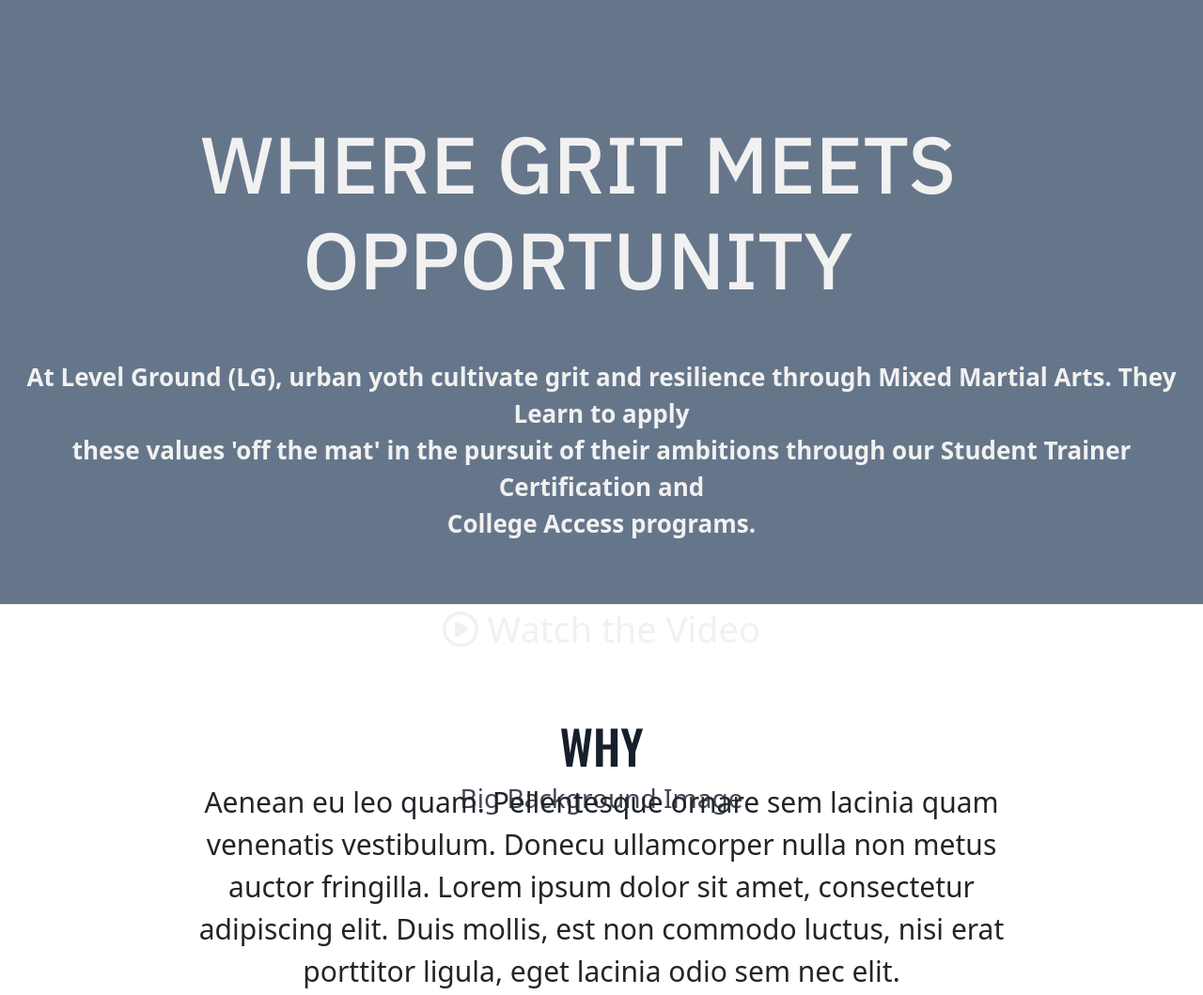
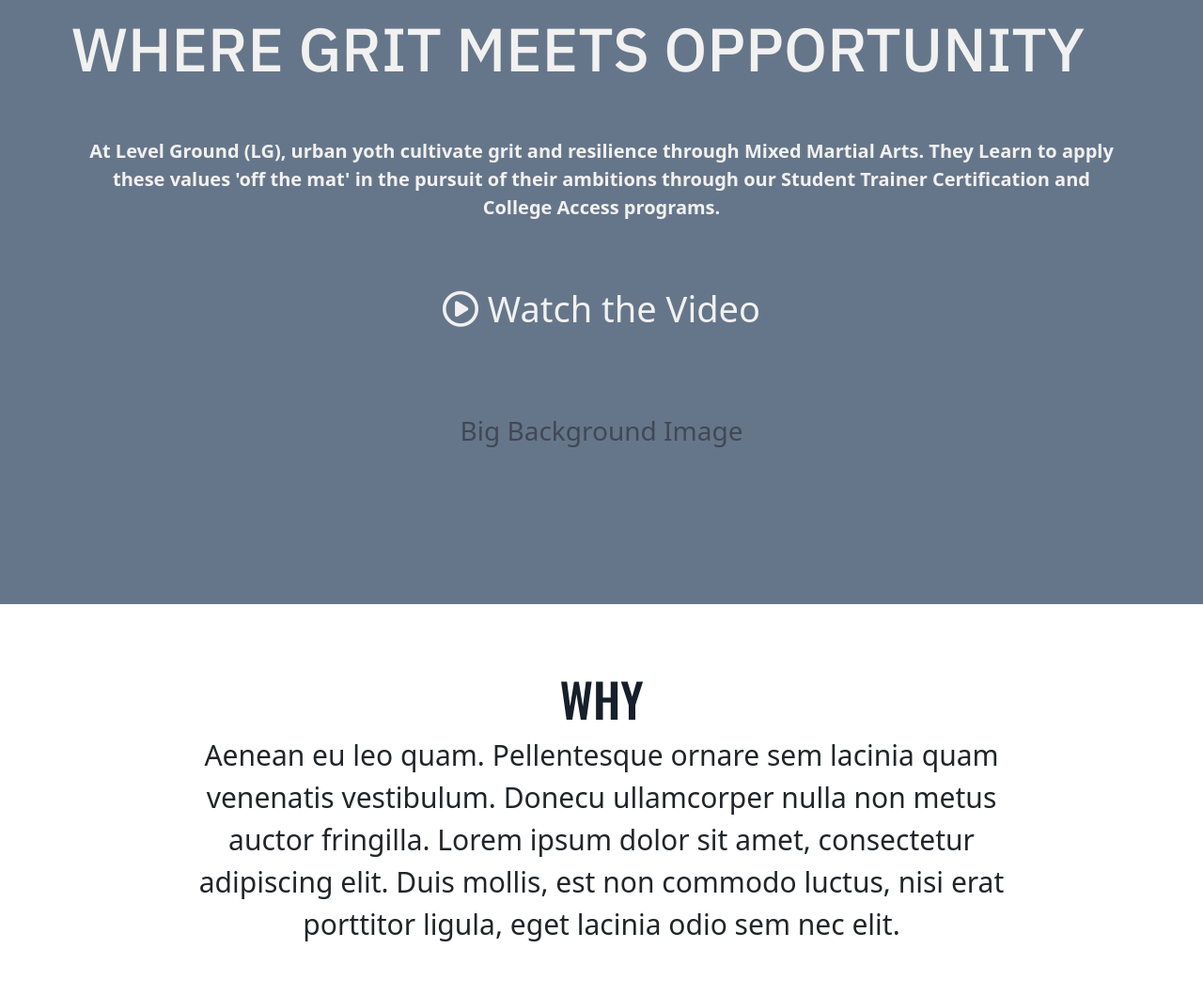
Before and after one commit to Melisa-Moyo/Level-Ground-Website-project, a plain HTML site: page index.html in a window 1280 px wide. Shown: the part 73-1132 px from the top of the page at 94% size. Drawn offline with nearby package versions, Linux system fonts and the light colour scheme; a web font is replaced by a local one.

Commit message:
Updated styles.css

```diff
--- a/style.css
+++ b/style.css
@@ -75,15 +75,15 @@
 
 }
 .hero-section .hero-title{
-    font-size: 85px;
+    font-size: 65px;
     color: #F1F1F1;
     text-align: center;
     margin-right: 50px;
-    padding-top: 120px;
+    padding-top: 10px;
     font-family: "IBM Plex Sans", sans-serif;
 }
 .hero-section .hero-paragraph{
-    font-size: 26px;
+    font-size: 20px;
     font-weight: bold;
     color: #F1F1F1;
     text-align: center;
@@ -108,7 +108,7 @@
 .hero-section h3{
     color: #424755;
     text-align: center;
-    margin-top: 140px;
+    margin-top: 90px;
 
 }
 
@@ -137,12 +137,12 @@
 /*---------DETAILS SECTION ---------*/
 #details-section {
     width: 100%;
-    height: 40vh;
+    height: 64vh;
     margin-bottom: 50px;
 }
 #details-section .detail-text{
 text-align: center;
-margin-top: 120px;
+margin-top: 70px;
 font-size: 50px;
 font-family: "Oswald", sans-serif;
 color: #161F2A;
@@ -176,7 +176,7 @@
 }
 #information-section .card{
     background-color: #DBDFE2;
-    margin-top: 130px;
+    margin-top: 50px;
     width: 95%;
 }
 
```
